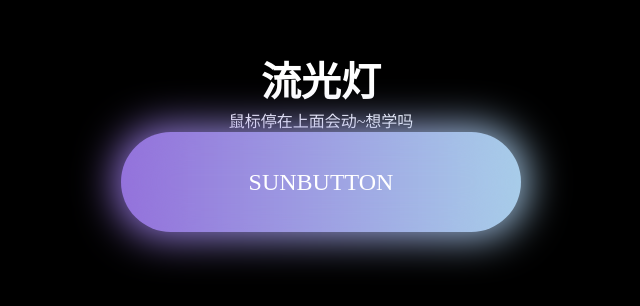
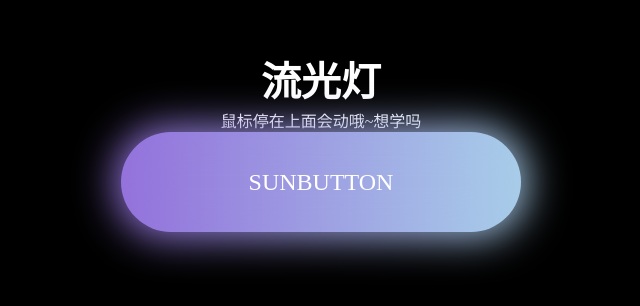
Before and after one commit to ruige233/ruige233.github.io, a plain HTML site: page index.html in a window 1280 px wide. Shown: the part 268-574 px from the top of the page, 319-959 px from the left. Drawn offline with Linux system fonts and the light colour scheme.

Commit message:
Update index.html
越来越帅了

```diff
--- a/index.html
+++ b/index.html
@@ -79,7 +79,7 @@
 <body>
     <div class="w">
         <p>流光灯</p>
-        <span>鼠标停在上面会动~想学吗</span>
+        <span>鼠标停在上面会动哦~想学吗</span>
         <a href="javascript:;">sunbutton</a>
     </div>
 </body>
```
